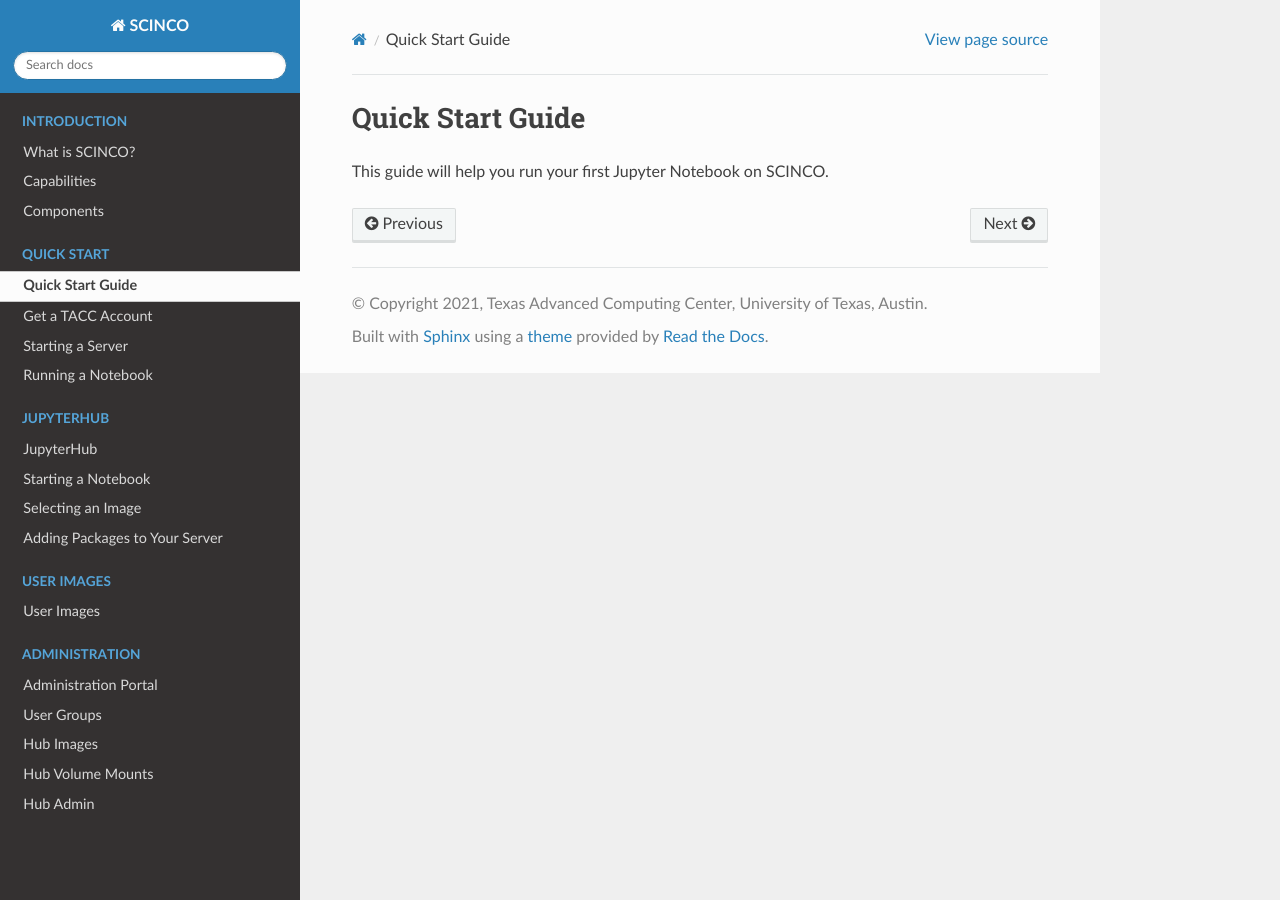
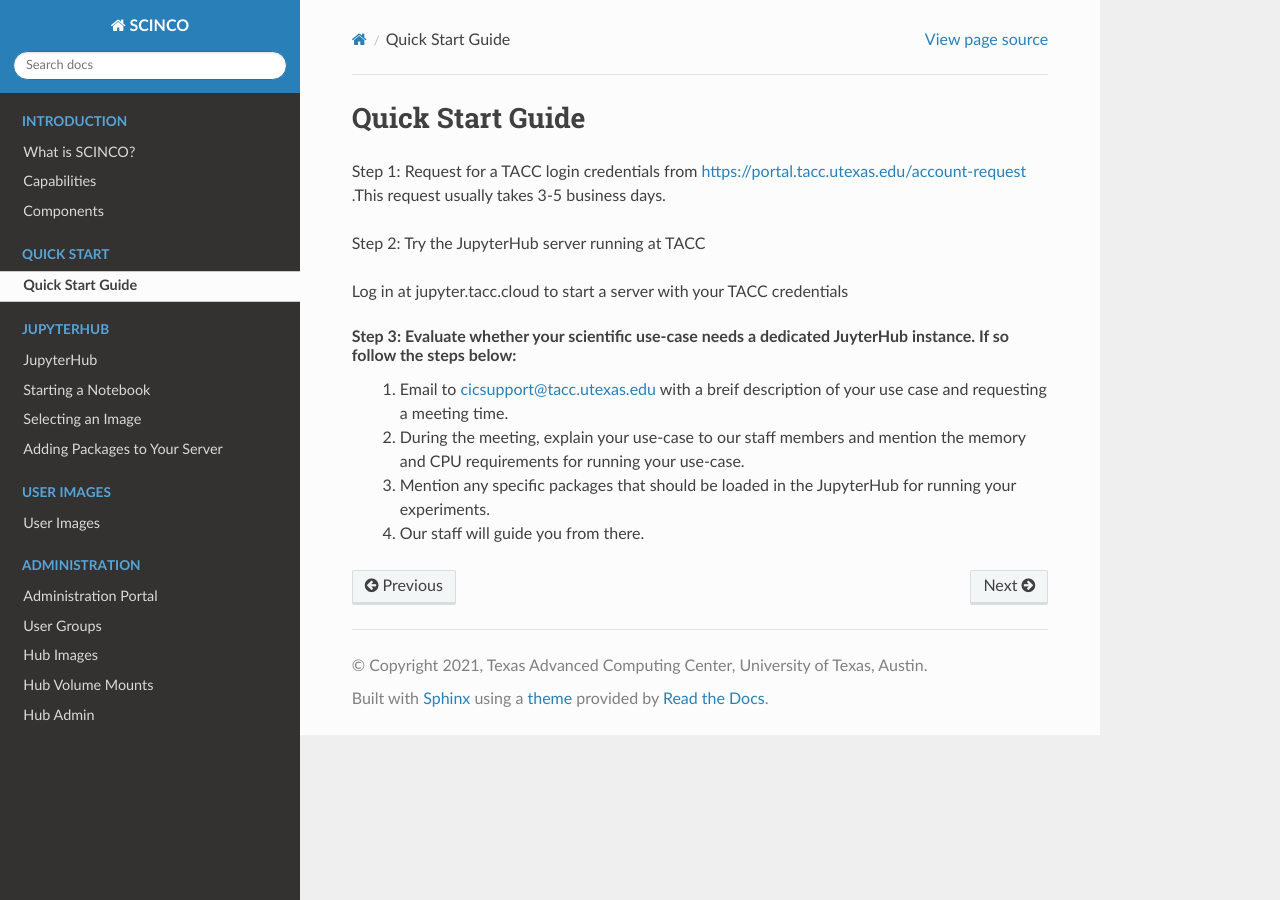
Before and after one commit to TACC/scinco-docs, a Sphinx documentation site: the page built from source/quickstart/index.rst, in a window 1280 px wide. Built offline with Sphinx 7.4.7 and the Read the Docs theme 2.0.0, drawn with Linux system fonts in a browser that asks for light colours.

Commit message:
quickstart

```diff
--- a/source/contents.rst
+++ b/source/contents.rst
@@ -15,9 +15,7 @@ Welcome to Scinco's Documentation!
    :caption: Quick Start
 
    quickstart/index
-   quickstart/account
-   quickstart/server
-   quickstart/notebook
+
 
 
 .. toctree::
--- a/source/quickstart/index.rst
+++ b/source/quickstart/index.rst
@@ -2,4 +2,14 @@
 Quick Start Guide
 =================
 
-This guide will help you run your first Jupyter Notebook on SCINCO.
+Step 1: Request for a TACC login credentials from https://portal.tacc.utexas.edu/account-request .This request usually takes 3-5 business days.
+
+Step 2: Try the JupyterHub server running at TACC
+
+Log in at jupyter.tacc.cloud to start a server with your TACC credentials
+
+Step 3: Evaluate whether your scientific use-case needs a dedicated JuyterHub instance. If so follow the steps below:
+    1. Email to cicsupport@tacc.utexas.edu with a breif description of your use case and requesting a meeting time.
+    2. During the meeting, explain your use-case to our staff members and mention the memory and CPU requirements for running your use-case.
+    3. Mention any specific packages that should be loaded in the JupyterHub for running your experiments.
+    4. Our staff will guide you from there.
```
